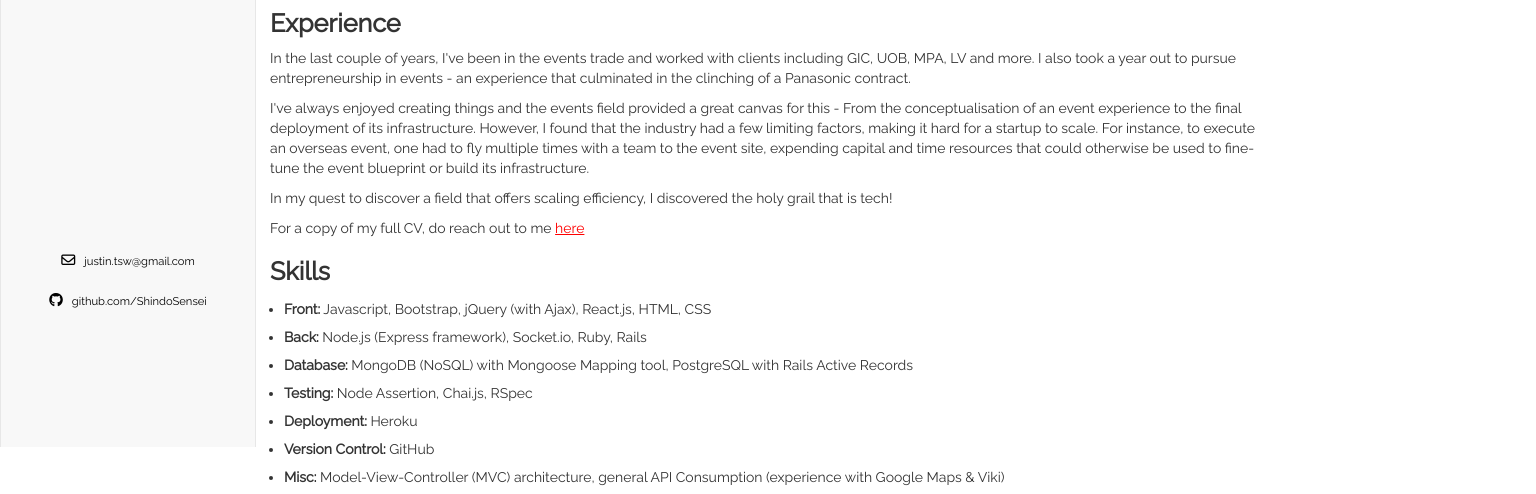
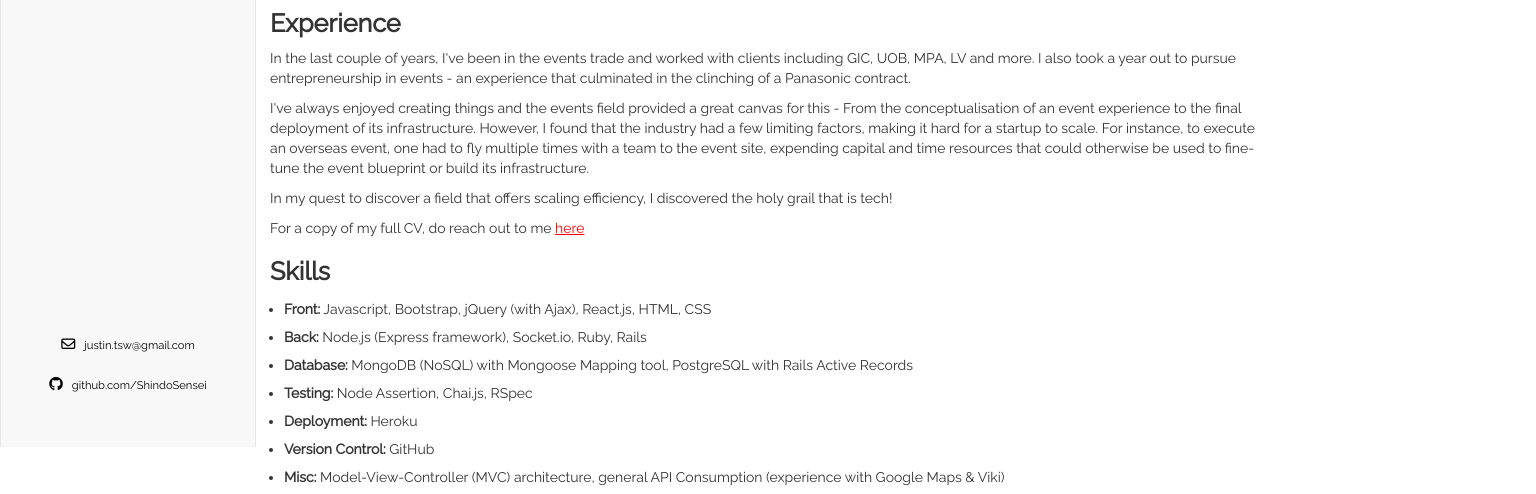
Before and after one commit to ShindoSensei/ShindoSensei.github.io, a plain HTML site: page index.html in a window 1536 px wide. Shown: the part 353-847 px from the top of the page. Drawn offline with nearby package versions, Linux system fonts and the light colour scheme.

Commit message:
Adjusted media query for 15.5i

```diff
--- a/assets/css/stylesheet.css
+++ b/assets/css/stylesheet.css
@@ -88,7 +88,7 @@
 
 @media (min-width: 1500px){
   .envelopContainer{
-    margin-top:18em;
+    margin-top:24em;
   }
 }
 
```
